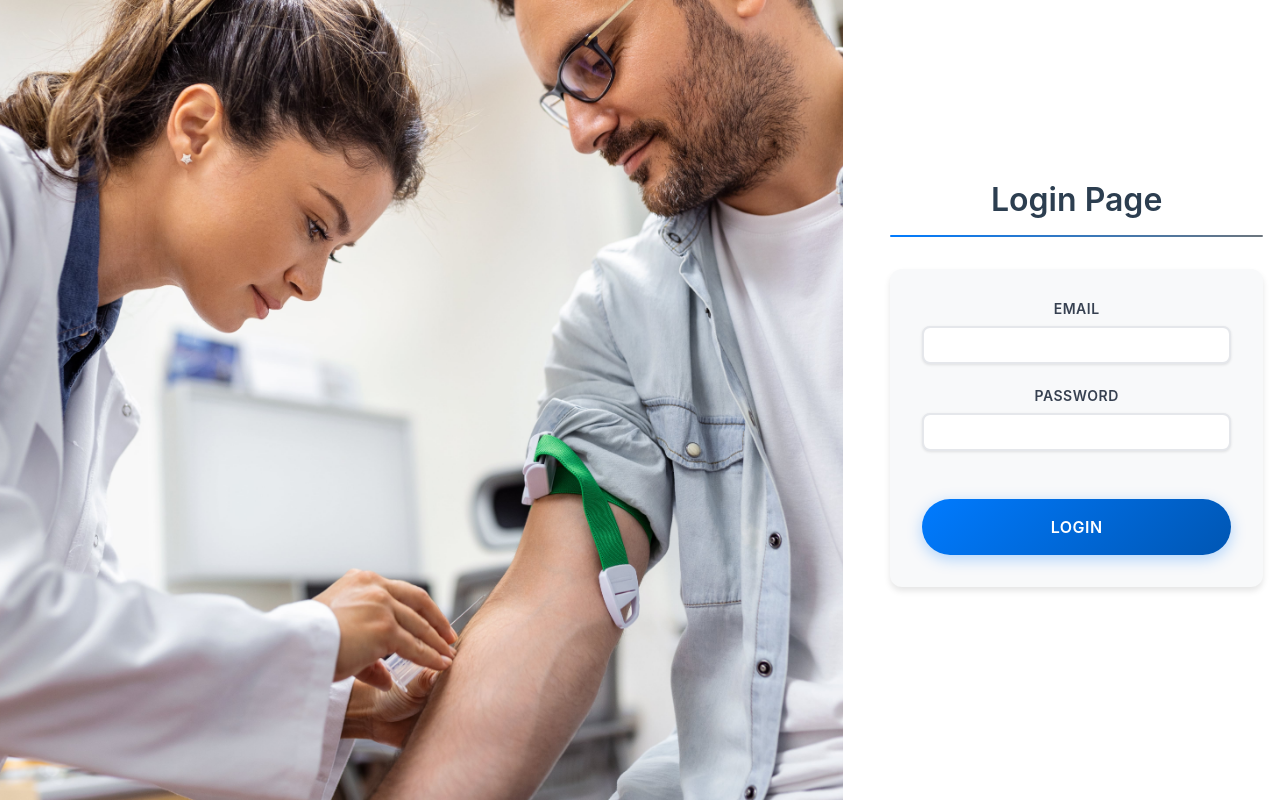
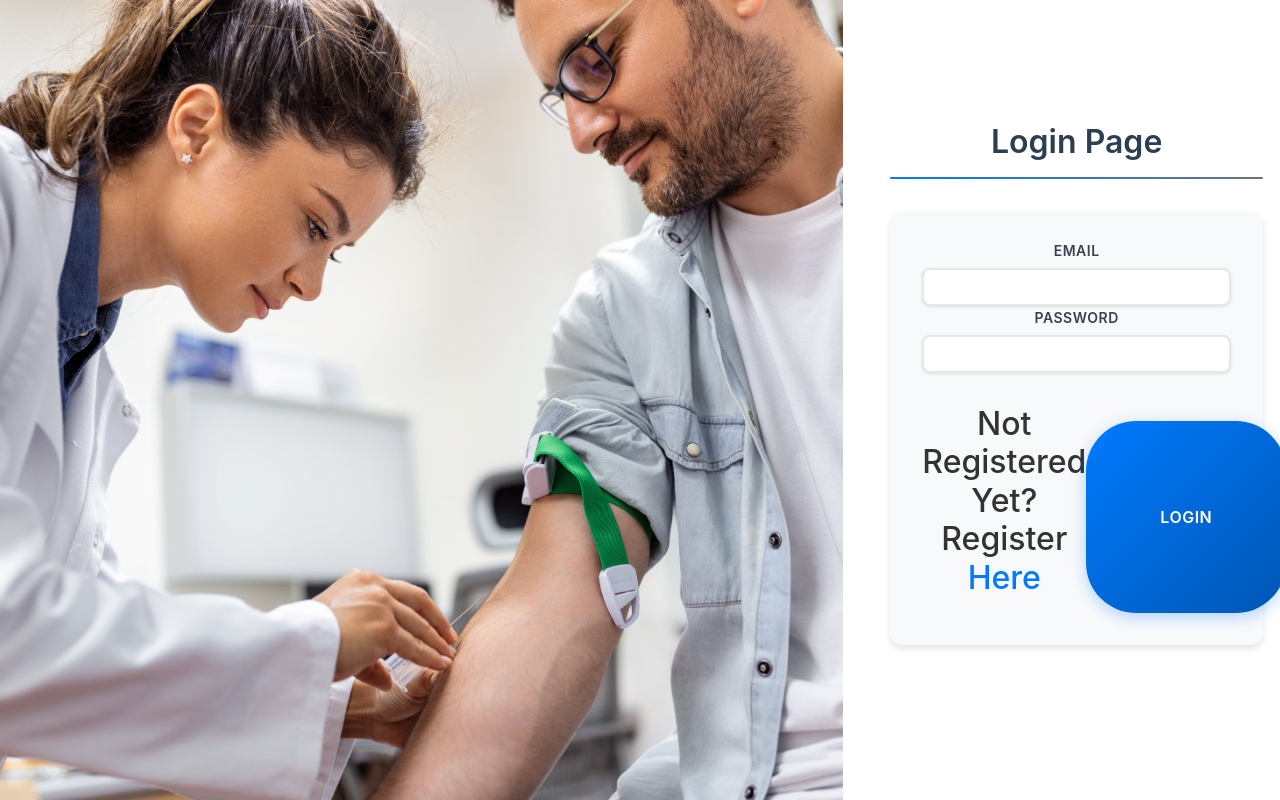
Before and after one commit to cjffcnx/Final-project, a React (Create React App) app in the folder client/: page /login in a window 1280 px wide. Built offline with nearby package versions, Linux system fonts and the light colour scheme.

Commit message:
Made some changes on login and register page

```diff
--- a/client/src/components/shared/Form.js
+++ b/client/src/components/shared/Form.js
@@ -1,6 +1,6 @@
 import { useState } from 'react'
 import InputType from './InputType'
-
+import {Link} from 'react-router-dom'
 const Form = ({ formType, submitBtn, formTitle }) => {
 
   const [email, setEmail] = useState('');
@@ -182,7 +182,18 @@
               return null;
           }
         })()}
-        <div className="d-flex">
+        <div className="d-flex flex-row justify-content-between">
+{/* Check the form type and then conditionally render based on that*/}
+
+{formType==='login'? (
+  <p> Not Registered Yet? Register
+<Link to={'/register'}> Here</Link>
+  </p>
+):(
+    <p> Already a user? Please
+<Link to={'/login'}> Login</Link>
+  </p>
+)}
           <button type='submit' className="btn btn-primary">
             {submitBtn}
           </button>
--- a/client/src/components/shared/InputType.js
+++ b/client/src/components/shared/InputType.js
@@ -2,7 +2,7 @@
 
 const InputType = ({ labelText, inputType, value, labelFor, name, onChange }) => {
     return (
-        <div className="form-group">
+        <div className="form-group mb-1">
             <label htmlFor={labelFor}>{labelText}</label>
             <input type={inputType} className="form-control" name={name} value={value} onChange={onChange} />
         </div>
```
